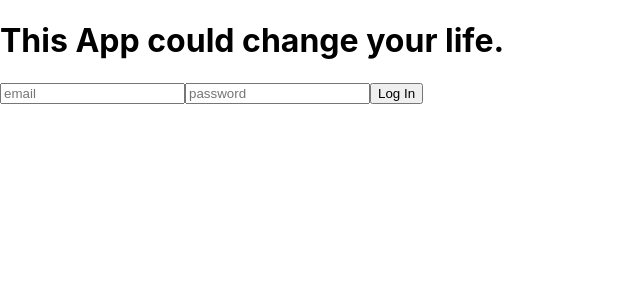
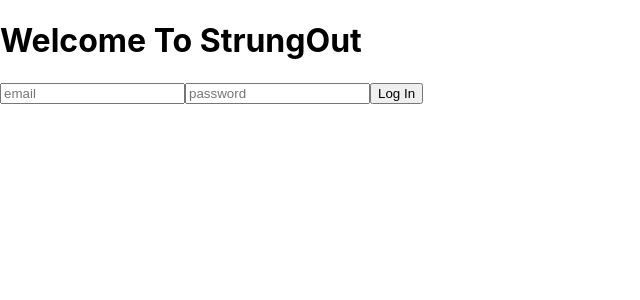
Before and after one commit to musicmills1990/strungout-frontend, a React (Create React App) app: page / in a window 1280 px wide. Shown: the top 300 px of the page, without its empty margins (0-640 px from the left). Built offline with nearby package versions, Linux system fonts and the light colour scheme.

Commit message:
changed placeholder title

```diff
--- a/src/App.js
+++ b/src/App.js
@@ -6,7 +6,7 @@ class App extends React.Component {
   render(){
     return (
       <div>
-        <h1>This App could change your life.</h1>
+        <h1>Welcome To StrungOut</h1>
         <Login/>
       </div>
     );
```
